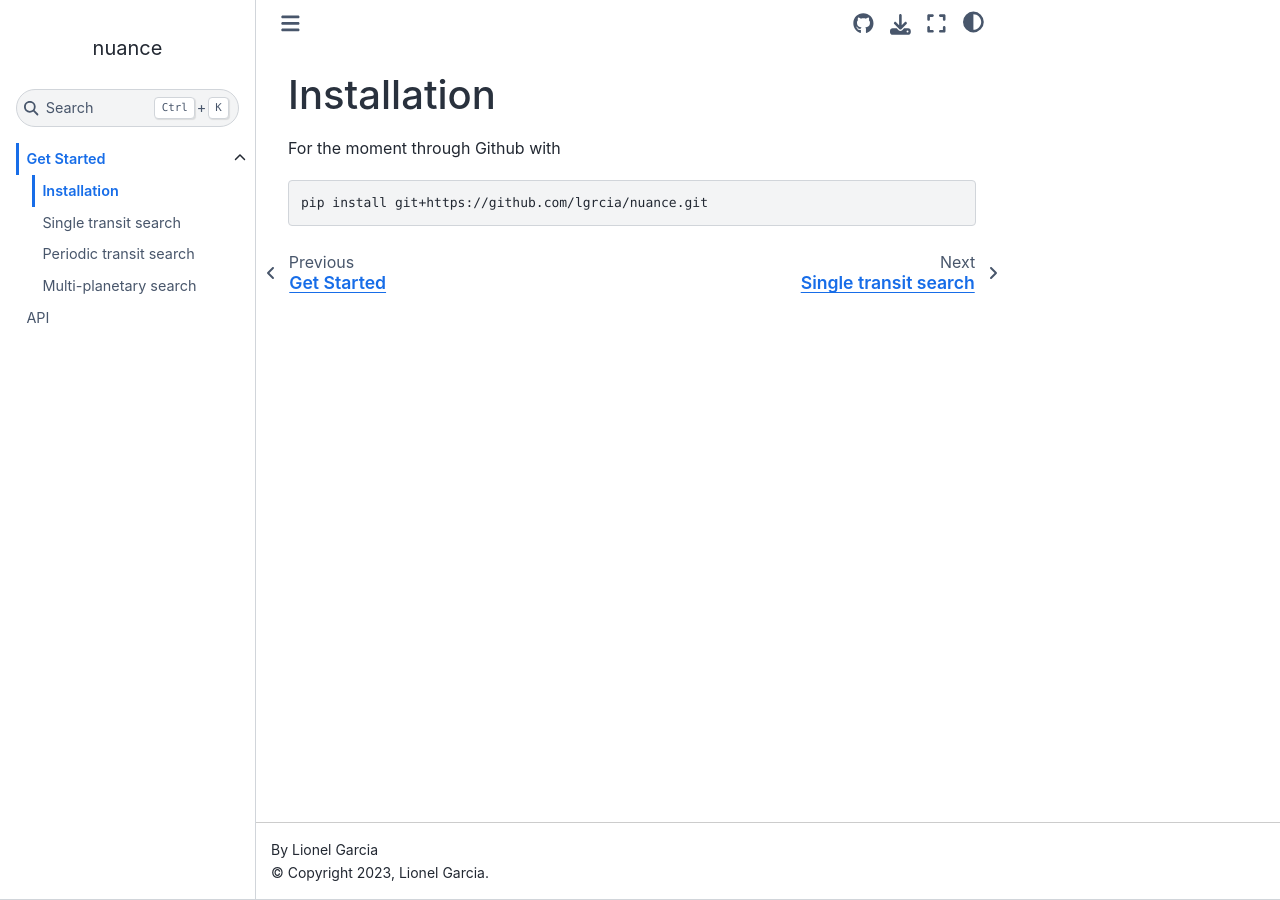
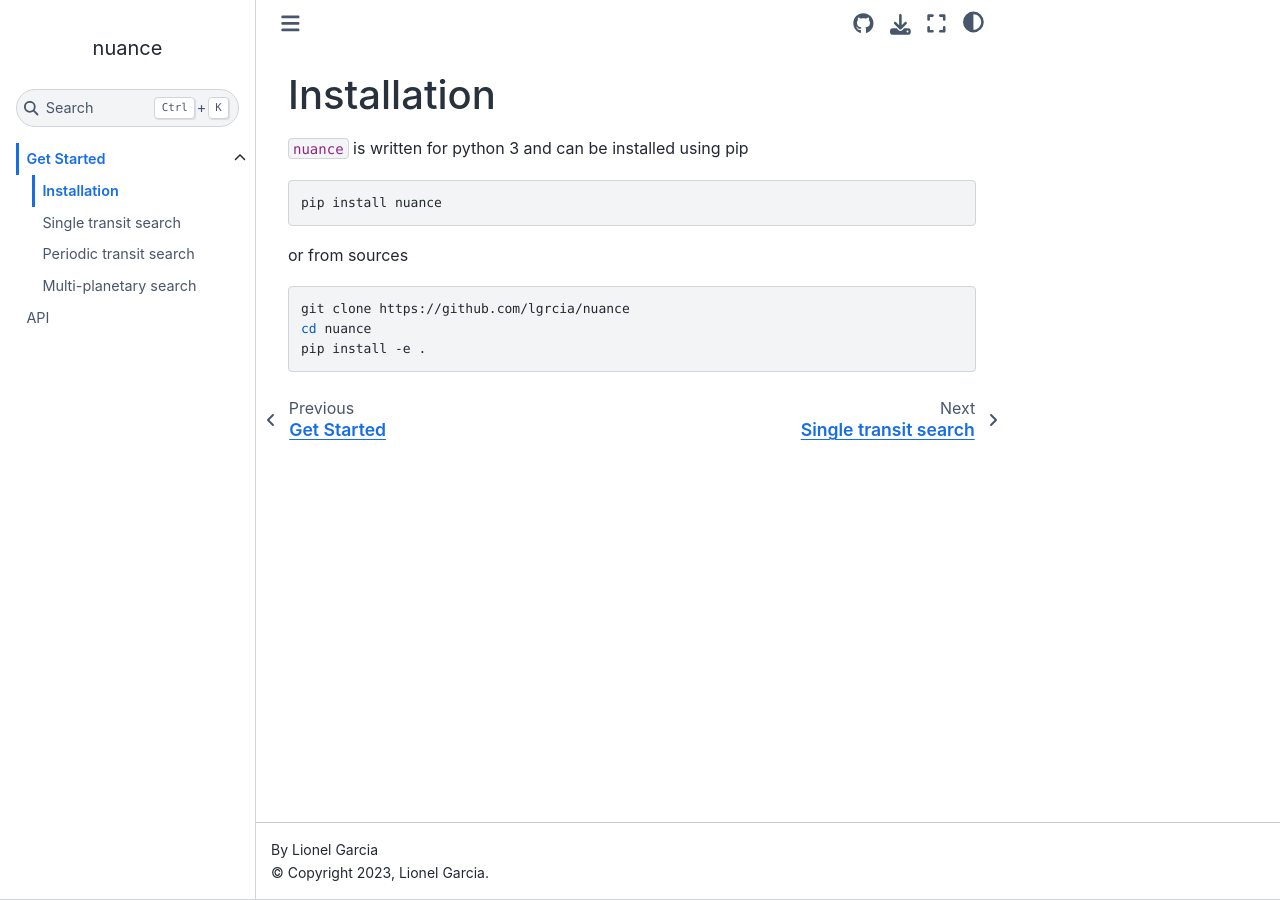
Before and after one commit to lgrcia/nuance, a Sphinx documentation site: the page built from docs/markdown/install.md, in a window 1280 px wide. Built offline with Sphinx 7.4.7 and the Sphinx Book theme 1.1.4, drawn with Linux system fonts in a browser that asks for light colours; pages that are not in the unit, such as notebooks, are missing from menus.

Commit message:
docs: update install

````diff
--- a/docs/markdown/install.md
+++ b/docs/markdown/install.md
@@ -1,6 +1,15 @@
 # Installation
 
-For the moment through Github with
+`nuance` is written for python 3 and can be installed using pip
+
 ```shell
-pip install git+https://github.com/lgrcia/nuance.git
+pip install nuance
 ```
+
+or from sources
+
+```shell
+git clone https://github.com/lgrcia/nuance
+cd nuance
+pip install -e .
+```
````
Also changed, not shown: README.md (+11 -3 lines).
